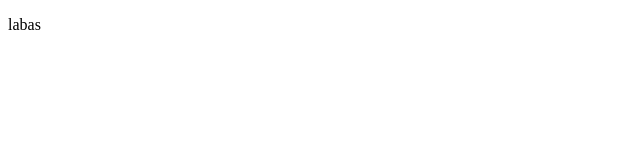
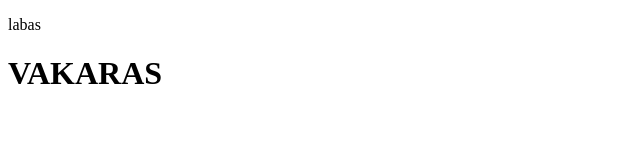
Before and after one commit to Arvydas88/mokymai, a plain HTML site: page index.html in a window 1280 px wide. Shown: the whole page, without its empty margins (0-640 px from the left). Drawn offline with Linux system fonts and the light colour scheme.

Commit message:
PAKEITIMAI

```diff
--- a/index.html
+++ b/index.html
@@ -8,6 +8,6 @@
 </head>
 <body>
     <p>labas</p>
-
+    <h1>VAKARAS</h1>
 </body>
 </html>
```
